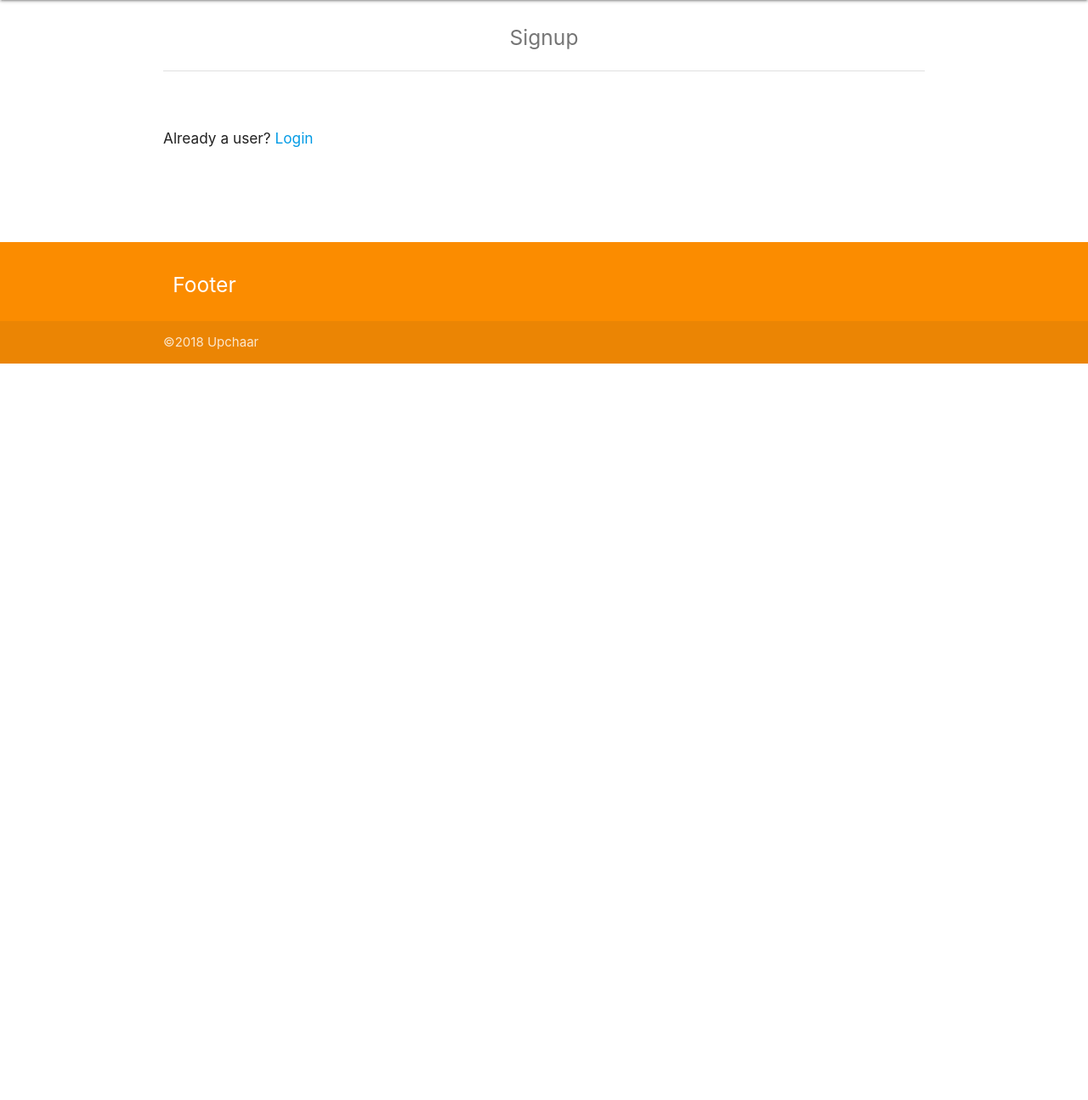
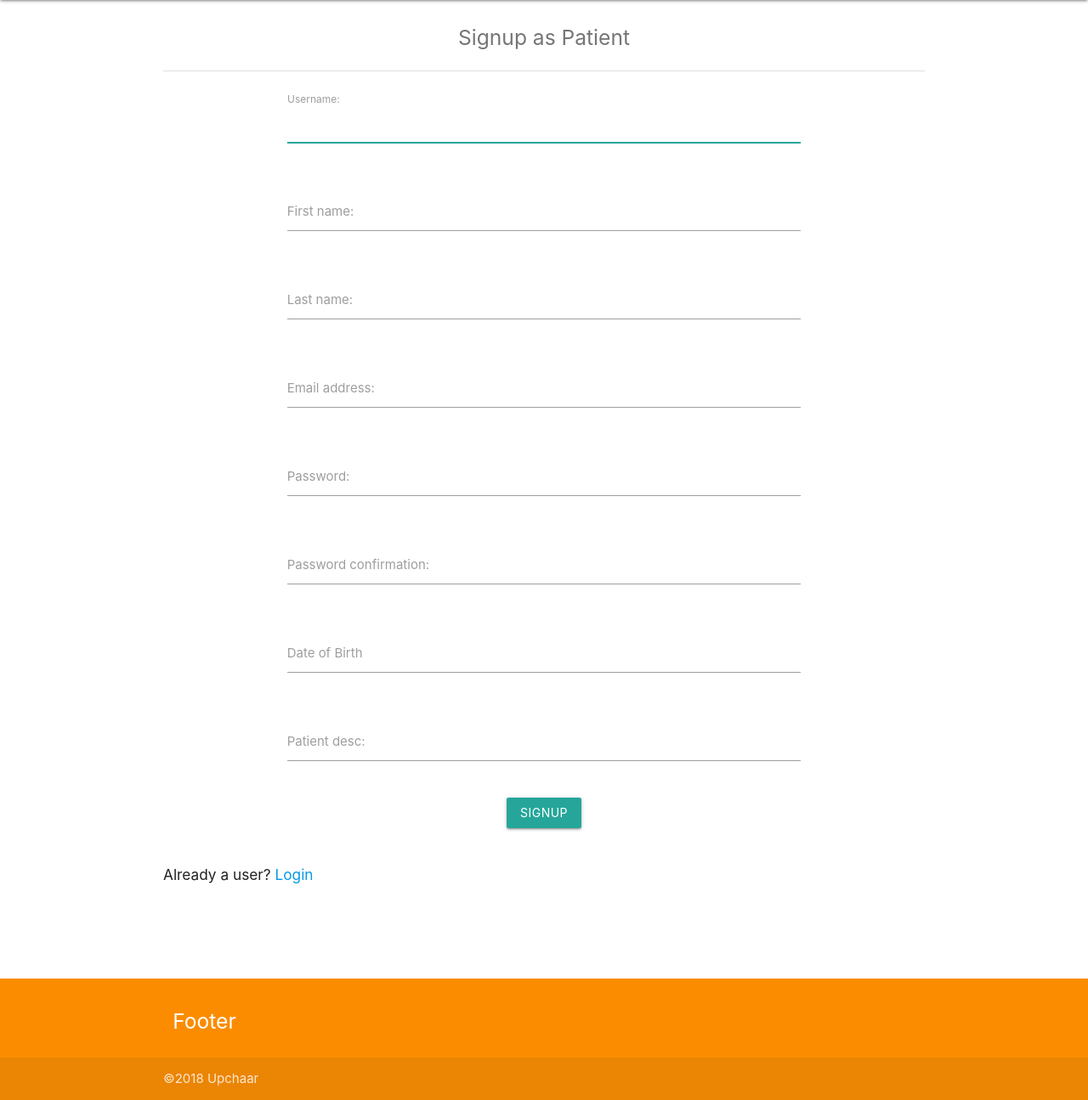
Before and after one commit to apaar97/upchaar-web, a Django app: page /signup/patient in a window 1280 px wide. Shown: the part 64-1359 px from the top of the page at 85% size. Before the commit the page ends 492 px from the top, so only its background shows below. Run offline with Django 3.2, Linux system fonts and the light colour scheme; parts of the project's set-up code (start-up, migrations or seed data) failed here and were passed over; some libraries are stand-ins or nearby versions.

Commit message:
Added Signup

```diff
--- a/core/forms.py
+++ b/core/forms.py
@@ -6,8 +6,10 @@ from .models import Address, User, Contact, Department, Education, Doctor, Patie
 
 
 class UserSignUpForm(UserCreationForm):
-    class Meta(UserCreationForm.Meta):
+
+    class Meta():
         model = User
+        fields = ('username', 'first_name', 'last_name', 'email', 'password1', 'password2')
 
     def __init__(self, *args, **kwargs):
         super().__init__(*args, **kwargs)
@@ -16,8 +18,22 @@ class UserSignUpForm(UserCreationForm):
                 'class': 'validate'
             })
 
+    def clean_email(self):
+        email = self.cleaned_data.get('email')
+        username = self.cleaned_data.get('username')
+        if email and User.objects.filter(email=email, role=self.instance.role).exclude(username=username).exists():
+            raise forms.ValidationError(u'A user with that email address already exists.')
+        return email
+
 
 class PatientSignupForm(forms.ModelForm):
     class Meta:
         model = Patient
-        fields = '__all__'
+        fields = ('patient_desc',)
+
+    def __init__(self, *args, **kwargs):
+        super().__init__(*args, **kwargs)
+        for field in iter(self.fields):
+            self.fields[field].widget.attrs.update({
+                'class': 'validate'
+            })
--- a/core/urls.py
+++ b/core/urls.py
@@ -15,6 +15,7 @@ router.register(r'dayschedule', views.DayScheduleViewSet)
 router.register(r'appointment', views.AppointmentViewSet)
 
 urlpatterns = [
+    path('testUI/', views.testUI, name='testUI'),
     path('signup/', views.signup, name='signup'),
     path('signup/patient', views.signup_patient, name='signup_patient'),
     path('signup/doctor', views.signup_doctor, name='signup_doctor'),
--- a/core/views.py
+++ b/core/views.py
@@ -11,7 +11,7 @@ from .models import User
 from django.shortcuts import render
 from .models import Address, User, Contact, Department, Education, Doctor, Patient, Hospital, DaySchedule, Appointment
 from .serializers import *
-from .forms import UserSignUpForm
+from .forms import UserSignUpForm, PatientSignupForm
 
 
 @api_view(['POST'])
@@ -65,23 +65,33 @@ def get_auth_token(request):
 
 
 def signup(request):
-    # if request.method == 'POST':
-    #     userform = UserSignUpForm(request.POST)
-    #     if userform.is_valid():
-    #         user = userform.save()
-    #         username = userform.cleaned_data.get('username')
-    #         raw_password = userform.cleaned_data.get('password1')
-    #         user = authenticate(username=username, password=raw_password)
-    #         login(request, user)
-    #         return redirect('index')
-    # else:
-    #     userform = UserSignUpForm()
-    # return render(request=request, template_name='signup/signup_user.html', context={'userform': userform})
     return render(request=request, template_name='signup/signup.html')
 
 
 def signup_patient(request):
-    return render(request=request, template_name='signup/signup_patient.html')
+    print(request.GET)
+    print(request.POST)
+    if request.method == 'POST':
+        print(request.POST)
+        userform = UserSignUpForm(request.POST, prefix='userform')
+        patientform = PatientSignupForm(request.POST, prefix='patientform')
+        if userform.is_valid() and patientform.is_valid():
+            user = userform.save()
+            user.role = User.PATIENT
+            user.role = request.POST.get('date_of_birth')
+            patient = patientform.save()
+            patient.user = user
+            patient.save()
+            username = userform.cleaned_data.get('username')
+            raw_password = userform.cleaned_data.get('password1')
+            user = authenticate(username=username, password=raw_password)
+            login(request, user)
+            return redirect('index')
+    else:
+        userform = UserSignUpForm(prefix='userform')
+        patientform = PatientSignupForm(prefix='patientform')
+    return render(request=request, template_name='signup/signup_patient.html',
+                  context={'userform': userform, 'patientform': patientform})
 
 
 def signup_doctor(request):
@@ -135,3 +145,16 @@ class DayScheduleViewSet(viewsets.ModelViewSet):
 class AppointmentViewSet(viewsets.ModelViewSet):
     queryset = Appointment.objects.all()
     serializer_class = AppointmentSerializer
+
+
+def testUI(request):
+    if request.method == 'POST':
+        user = request.user
+        print(request.POST)
+        print(request.POST.get('dob'))
+        print(user.date_of_birth)
+        user.date_of_birth = request.POST.get('dob')
+        user.save()
+        print(user)
+        print(user.date_of_birth)
+    return render(request=request, template_name='testUI.html')
--- a/mysite/urls.py
+++ b/mysite/urls.py
@@ -11,7 +11,6 @@ urlpatterns = [
     re_path(r'^$', views.index, name='index'),
     path('', include('django.contrib.auth.urls')),
     path('', include('core.urls')),
-    path('testUI/', views.testUI, name='testUI'),
 ]
 
 if settings.DEBUG:
--- a/templates/form_field_snippet.html
+++ b/templates/form_field_snippet.html
@@ -3,6 +3,3 @@
 {% if field.errors %}
     <span class="helper-text red-text">{{ field.errors }}</span>
 {% endif %}
-{% if field.help_text %}
-    <span class="right helper-text">{{ field.help_text|safe }}</span>
-{% endif %}
--- a/templates/index.html
+++ b/templates/index.html
@@ -10,6 +10,10 @@
         <h4>Index</h4>
         <br>
         <a href="{% url 'testUI' %}">Test UI</a>
+        <br>
+        {{ request.user }}
+        <br>
+        {{ request.user.date_of_birth }}
     </div>
 
 {% endblock %}
--- a/templates/registration/login.html
+++ b/templates/registration/login.html
@@ -29,7 +29,6 @@
                     </form>
                 {% endif %}
             </div>
-
         </div>
     </div>
 
--- a/templates/signup/signup_patient.html
+++ b/templates/signup/signup_patient.html
@@ -1,10 +1,9 @@
 {% extends 'base.html' %}
-
 
 {% block main %}
     <div class="container">
         <div class="section">
-            <h5 class="center-align grey-text text-darken-1">Signup</h5>
+            <h5 class="center-align grey-text text-darken-1">Signup as Patient</h5>
         </div>
         <div class="divider"></div>
         <br>
@@ -13,6 +12,16 @@
                 <form class="col s12" method="post" action="">
                     {% csrf_token %}
                     {% include 'form_snippet.html' with form=userform %}
+                    <div class="row">
+                        <div class="input-field col s12">
+                            <label for="id_date_of_birth">Date of Birth</label>
+                            <input type="text" id="id_date_of_birth" name="date_of_birth" class="datepicker">
+                        </div>
+                    </div>
+                    {% include 'form_snippet.html' with form=patientform %}
+                    <div class="center-align">
+                        <button class="btn waves-effect waves-light" type="submit" name="action">Signup</button>
+                    </div>
                 </form>
             </div>
         </div>
@@ -22,3 +31,13 @@
     </div>
 
 {% endblock %}
+
+{% block custom_script %}
+    <script>
+        $(document).ready(function(){
+            $('.datepicker').datepicker();
+            $('select').formSelect();
+
+        });
+    </script>
+{% endblock %}
```
Also changed, not shown: mysite/views.py (+0 -7 lines), templates/testUI.html (+19 -16 lines).
